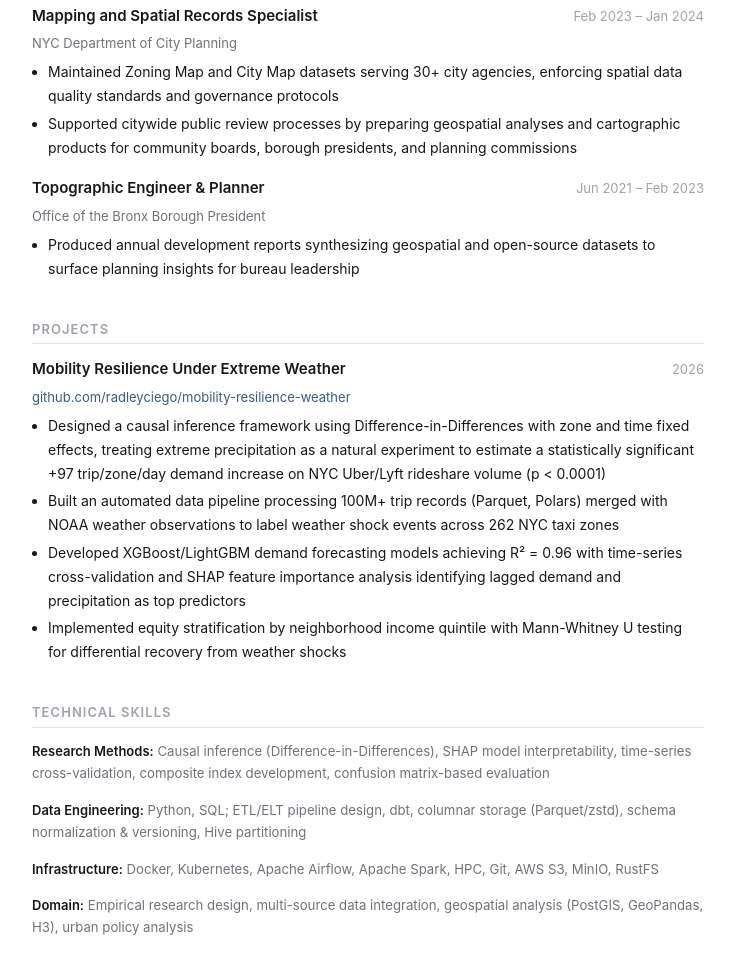
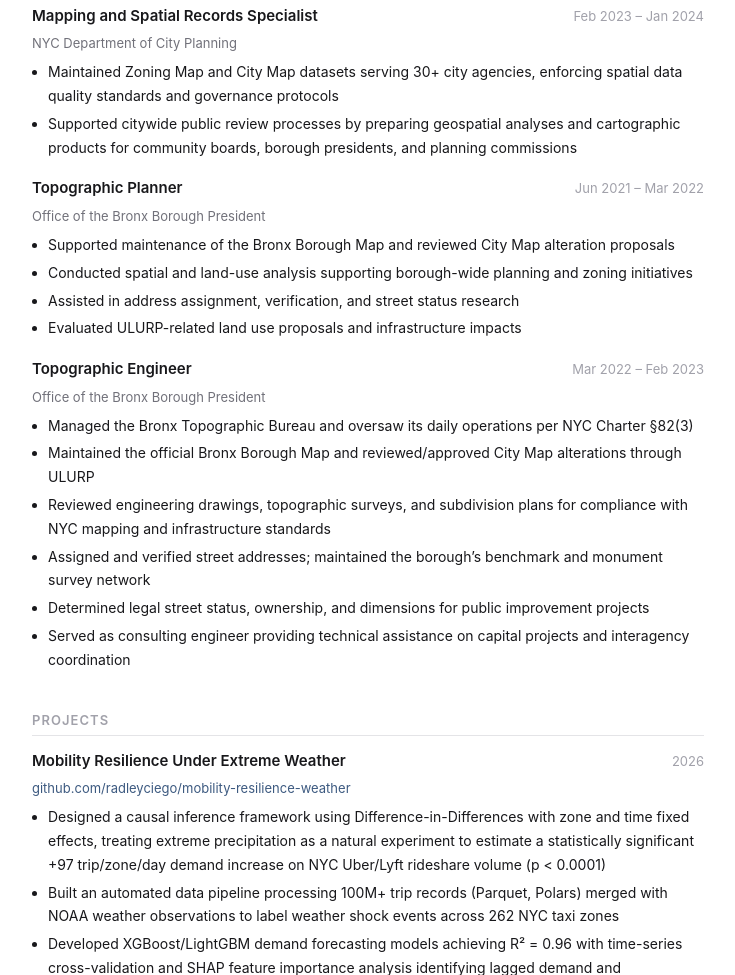
Before and after one commit to radleyciego/radleyciego.com, an Astro site: page /resume in a window 1280 px wide. Shown: the part 732-1707 px from the top of the page, without its empty margins (272-1007 px from the left). Built offline with nearby package versions, Linux system fonts and the light colour scheme; Astro itself is replaced by a stand-in of ours.

Commit message:
Split Topographic Planner/Engineer with NYC Charter duties, add management of bureau

```diff
--- a/src/pages/resume.astro
+++ b/src/pages/resume.astro
@@ -45,12 +45,31 @@ import BaseLayout from "../layouts/BaseLayout.astro";
 
     <div class="resume-item">
       <div class="resume-item-header">
-        <span class="resume-item-title">Topographic Engineer &amp; Planner</span>
-        <span class="resume-item-date">Jun 2021 &ndash; Feb 2023</span>
+        <span class="resume-item-title">Topographic Planner</span>
+        <span class="resume-item-date">Jun 2021 &ndash; Mar 2022</span>
       </div>
       <div class="resume-item-subtitle">Office of the Bronx Borough President</div>
       <ul>
-        <li>Produced annual development reports synthesizing geospatial and open-source datasets to surface planning insights for bureau leadership</li>
+        <li>Supported maintenance of the Bronx Borough Map and reviewed City Map alteration proposals</li>
+        <li>Conducted spatial and land-use analysis supporting borough-wide planning and zoning initiatives</li>
+        <li>Assisted in address assignment, verification, and street status research</li>
+        <li>Evaluated ULURP-related land use proposals and infrastructure impacts</li>
+      </ul>
+    </div>
+
+    <div class="resume-item">
+      <div class="resume-item-header">
+        <span class="resume-item-title">Topographic Engineer</span>
+        <span class="resume-item-date">Mar 2022 &ndash; Feb 2023</span>
+      </div>
+      <div class="resume-item-subtitle">Office of the Bronx Borough President</div>
+      <ul>
+        <li>Managed the Bronx Topographic Bureau and oversaw its daily operations per NYC Charter &sect;82(3)</li>
+        <li>Maintained the official Bronx Borough Map and reviewed/approved City Map alterations through ULURP</li>
+        <li>Reviewed engineering drawings, topographic surveys, and subdivision plans for compliance with NYC mapping and infrastructure standards</li>
+        <li>Assigned and verified street addresses; maintained the borough&rsquo;s benchmark and monument survey network</li>
+        <li>Determined legal street status, ownership, and dimensions for public improvement projects</li>
+        <li>Served as consulting engineer providing technical assistance on capital projects and interagency coordination</li>
       </ul>
     </div>
   </section>
```
